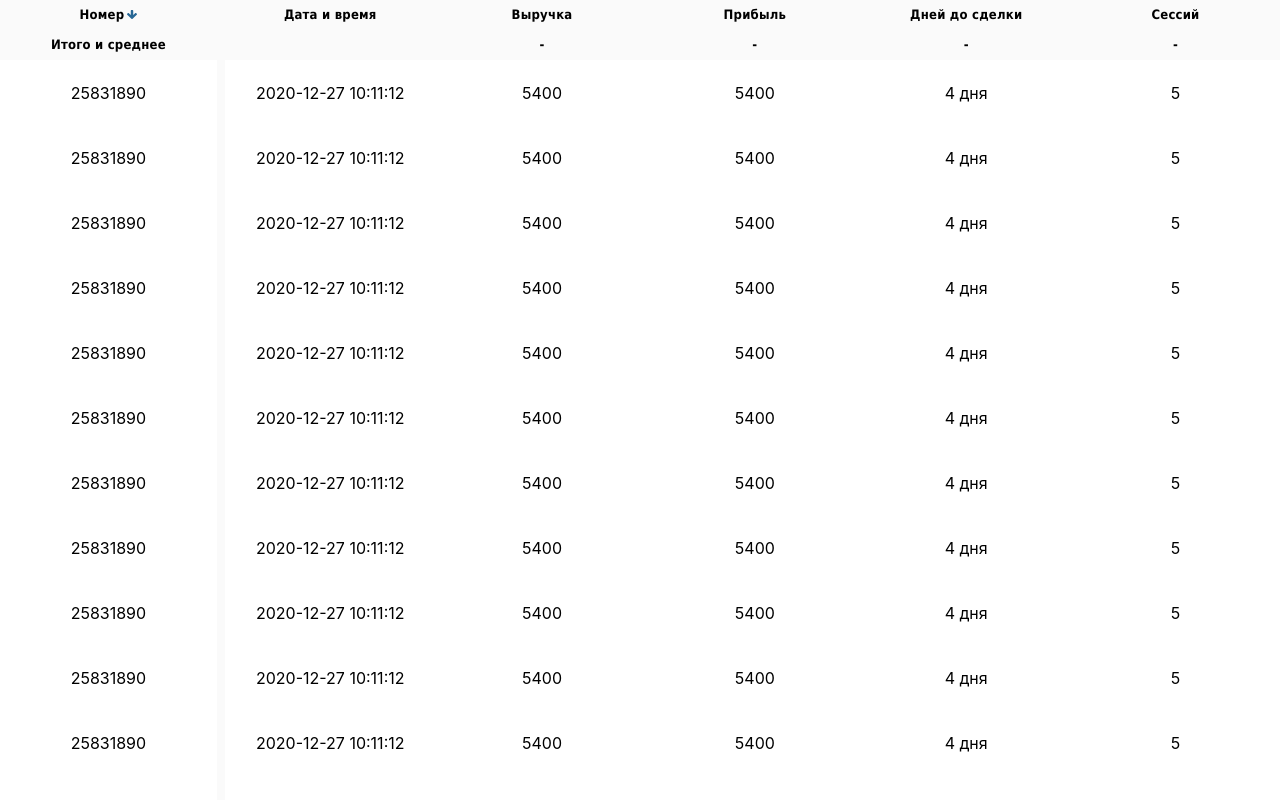
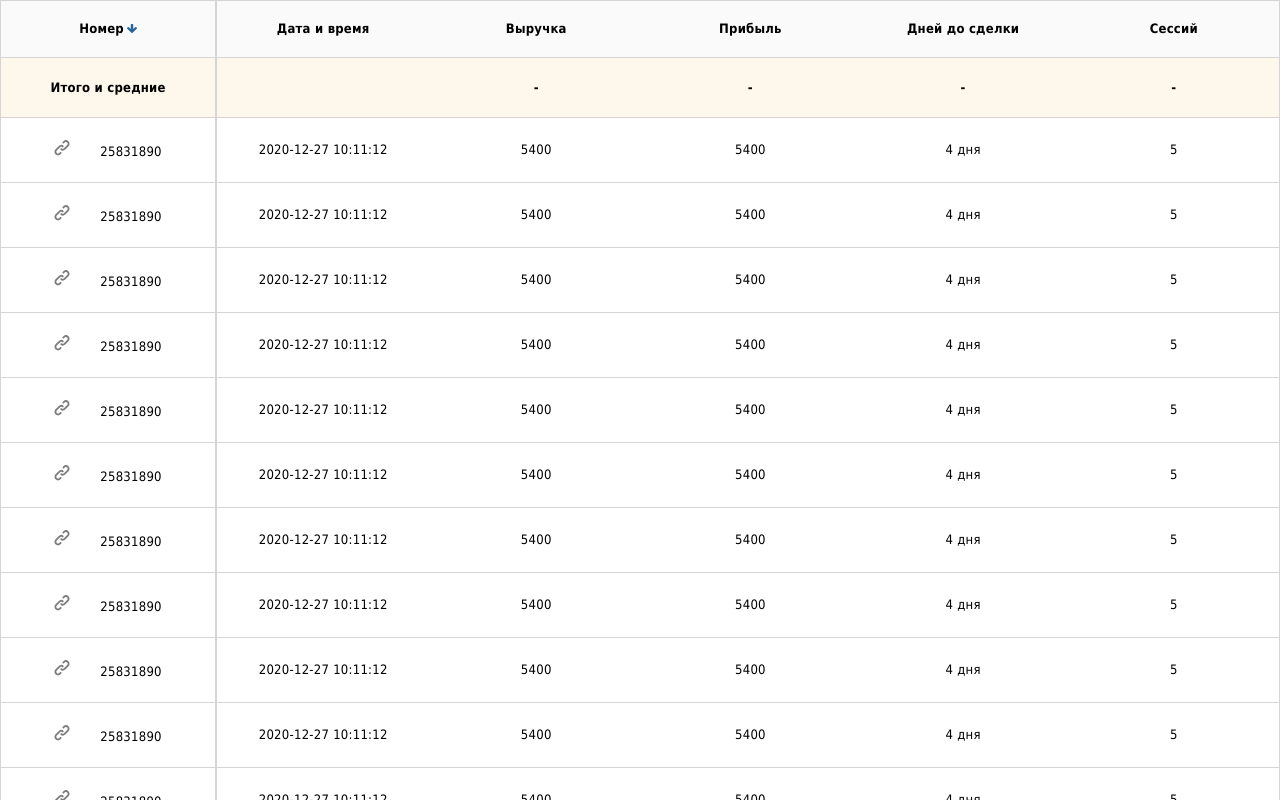
Before and after one commit to helly-15/testTaskAlytics, a React (Create React App) app: page / in a window 1280 px wide. Shown: the top 800 px of the page. Built offline with nearby package versions, Linux system fonts and the light colour scheme.

Commit message:
feat:add borders and shadows

```diff
--- a/src/table/Table.jsx
+++ b/src/table/Table.jsx
@@ -7,23 +7,23 @@ function Table (props) {
     return (
         <table className='table'>
             <thead>
-            <tr>
-                <th className='table__firstCol'>Номер
+            <tr className='table__title'>
+                <th className='table__firstCol sticky-1'>Номер
                     <img src={arrowDown} className='arrow'/>
                 </th>
-                <th className='table__secCol'>Дата и время</th>
-                <th className='table__thirdCol'>Выручка</th>
-                <th className='table__fourCol'>Прибыль</th>
-                <th className='table__fifCol'>Дней до сделки</th>
-                <th className='table__sixCol'>Сессий</th>
+                <th className='table__secCol sticky-1'>Дата и время</th>
+                <th className='table__thirdCol sticky-1'>Выручка</th>
+                <th className='table__fourCol sticky-1'>Прибыль</th>
+                <th className='table__fifCol sticky-1'>Дней до сделки</th>
+                <th className='table__sixCol sticky-1'>Сессий</th>
             </tr>
-            <tr>
-                <th className='table__firstCol' >Итого и среднее </th>
-                <th />
-                <th >-</th>
-                <th >-</th>
-                <th >-</th>
-                <th >-</th>
+            <tr className='table__average'>
+                <th className='table__firstCol sticky-2' >Итого и средние </th>
+                <th className='sticky-2' />
+                <th className='sticky-2'>-</th>
+                <th className='sticky-2'>-</th>
+                <th className='sticky-2'>-</th>
+                <th className='sticky-2'>-</th>
             </tr>
             </thead>
             <tbody>
--- a/src/table/Table.scss
+++ b/src/table/Table.scss
@@ -2,15 +2,21 @@
 
 .table{
   text-align: center;
-  border-spacing: 0;
+  border-collapse: collapse;
+  position: relative;
   tr {
     height: 65px;
-    border-bottom: 0px;
+    border: 1px solid #D5D5D5
   }
-  thead tr {
-    height: 30px;
+  tr.table__title{
+    height: 57px;
     background: #FAFAFA;
 
+  }
+  tr.table__average{
+    height: 60px;
+    position: sticky;
+    top: 0;
   }
   th {
    width: 270px;
@@ -21,14 +27,44 @@
     line-height: 16px;
     letter-spacing: 0.21562500298023224px;
   }
+  th.sticky-1{
+    background: #FAFAFA;
+    position: sticky;
+    top: 0;
+    box-shadow: 0 2px 2px -1px #D5D5D5;
+  }
+  th.sticky-2{
+    background: #FEF7EB;
+    position: sticky;
+    top: 57px;
+    border-bottom: 1px solid #D5D5D5
+  }
   &__firstCol{
-    border-right: 8px solid #FAFAFA;
+    border-right: 2px solid #D5D5D5;
+
   }
+  &__average {
+  background: #FEF7EB;
+}
+&__data{
+  font-family: Tahoma, sans-serif;
+  font-size: 13px;
+  font-style: normal;
+  font-weight: 400;
+  line-height: 16px;
+  letter-spacing: 0.2515625059604645px;
 
+  &_chain{
+    height: 16px;
+    width: 16px;
+    margin-right: 30px;
+  }
+}
 }
 
 .arrow {
   height: 9px;
   width: 10px;
   padding-left: 3px;
+  cursor: pointer;
 }
--- a/src/table/utils/dataLine.jsx
+++ b/src/table/utils/dataLine.jsx
@@ -1,11 +1,14 @@
-
+import chain from '../../assets/chain.svg'
 function dataLine(pageNumber,numOfLines, data) {
     let pageTable =[];
     console.log(pageNumber, numOfLines);
     for ( let i=(pageNumber -1)*numOfLines+1;i<=pageNumber*numOfLines;i++){
         pageTable.push(
-            <tr>
-                <td className='table__firstCol'>{data[i].number}</td>
+            <tr className='table__data'>
+                <td className='table__firstCol'>
+                    <img src={chain} className='table__data_chain'/>
+                    {data[i].number}
+                </td>
                 <td >{data[i].date}</td>
                 <td >{data[i].income}</td>
                 <td>{data[i].profit}</td>
```
